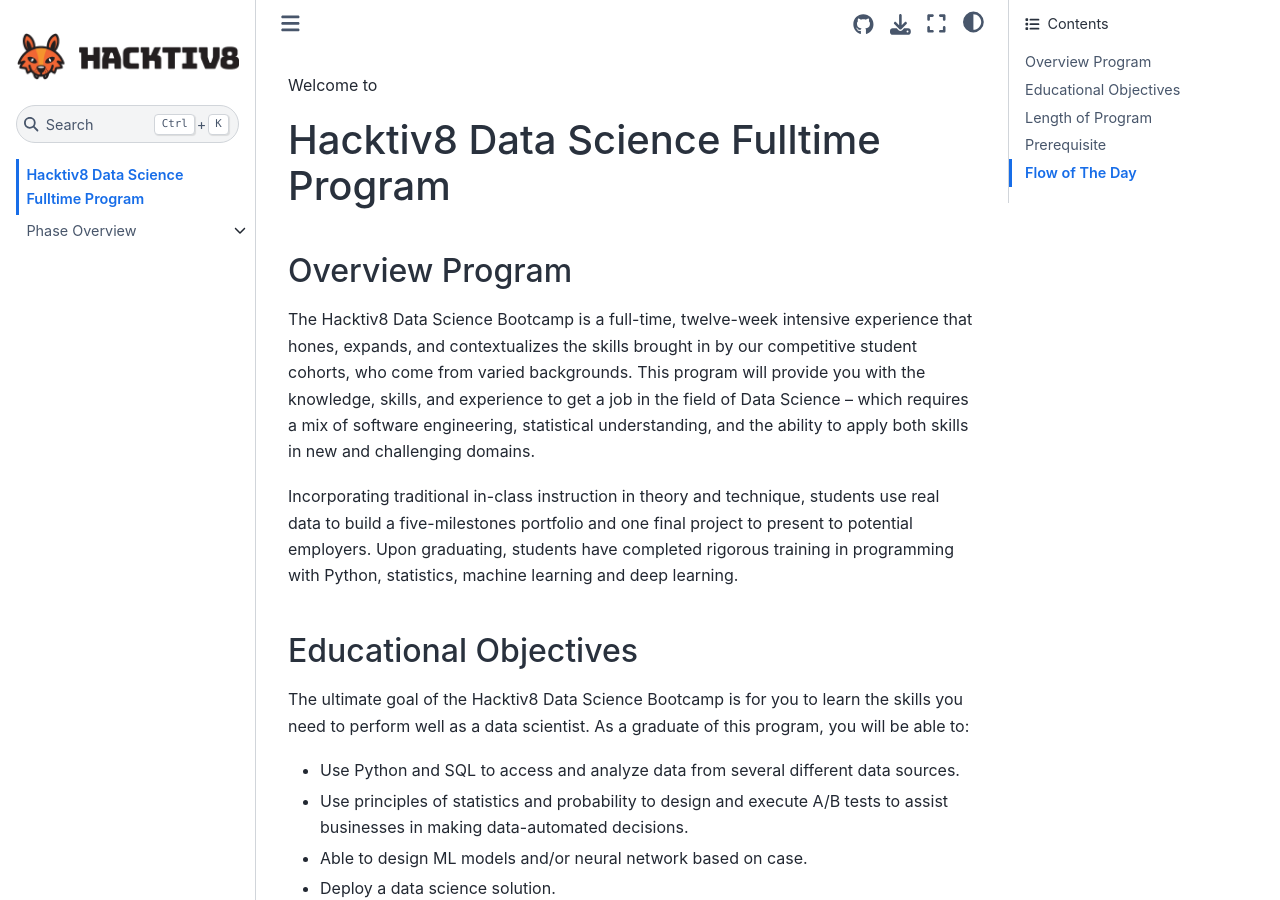
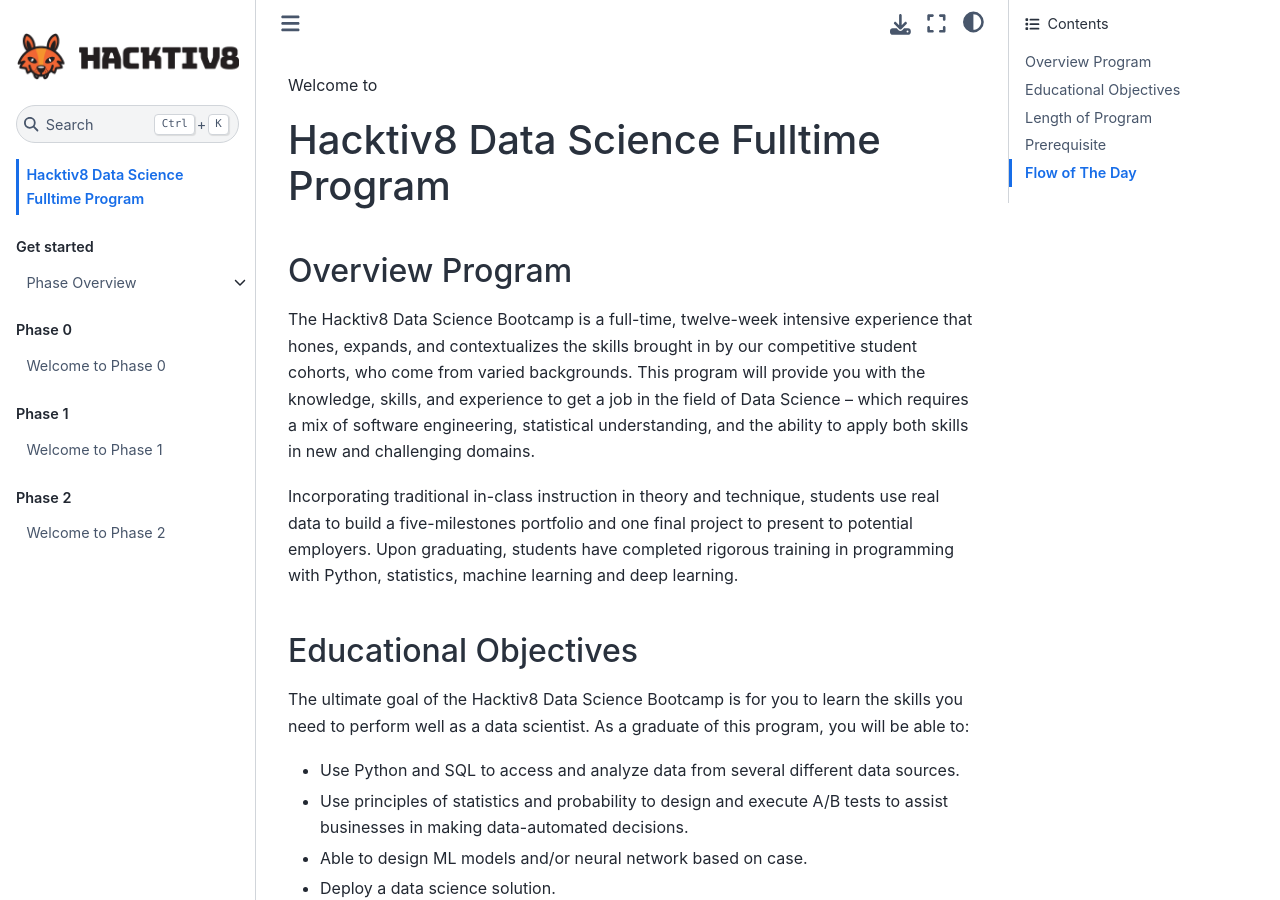
Before and after one commit to ardhiraka/FSDS_Guidelines, a Jupyter Book: the page built from intro.md, in a window 1280 px wide and 900 px high. Built offline with Jupyter Book 1.0.4 settings and Sphinx 7.4.7 and the Sphinx Book theme 1.1.4, drawn with Linux system fonts in a browser that asks for light colours.

```diff
--- a/_config.yml
+++ b/_config.yml
@@ -3,12 +3,14 @@
 
 title: Fulltime Data Science Materials Guidelines
 author: Hacktiv8 Ai Curriculum Team
-logo: logo.png
+logo: images/logo.png
+exclude_patterns: [_build, Thumbs.db, .DS_Store, "**.ipynb_checkpoints", example]
+only_build_toc_files: true
 
 # Force re-execution of notebooks on each build.
 # See https://jupyterbook.org/content/execute.html
 execute:
-  execute_notebooks: force
+  execute_notebooks: off
 
 # Define the name of the latex output file for PDF builds
 latex:
@@ -28,5 +30,7 @@ repository:
 # Add GitHub buttons to your book
 # See https://jupyterbook.org/customize/config.html#add-a-link-to-your-repository
 html:
-  use_issues_button: true
-  use_repository_button: true
+  use_issues_button: false
+  use_repository_button: false
+  use_edit_page_button: false
+  favicon: images/favicon.ico
--- a/_toc.yml
+++ b/_toc.yml
@@ -2,7 +2,24 @@
 # Learn more at https://jupyterbook.org/customize/toc.html
 #
 - file: intro
-- file: content
-  sections:
-    - file: markdown
-    - file: notebooks
+
+- part: Get started
+  chapters:
+  - file: start/phase_overview
+    sections:
+      - file: start/p0_overview
+      - file: start/p1_overview
+      - file: start/p2_overview
+
+- part: Phase 0
+  chapters:
+  - file: p0/start
+    title: Welcome to Phase 0
+- part: Phase 1
+  chapters:
+  - file: p1/start
+    title: Welcome to Phase 1
+- part: Phase 2
+  chapters:
+  - file: p2/start
+    title: Welcome to Phase 2
--- a/requirements.txt
+++ b/requirements.txt
@@ -1,3 +1,4 @@
 jupyter-book
 matplotlib
 numpy
+pandas
```
Also changed, not shown: README.md (added, +5 -0 lines), content.md (deleted, +0 -5 lines), p0/start.md (added, +1 -0 lines), p1/start.md (added, +1 -0 lines), p2/start.md (added, +1 -0 lines), start/p0_overview.md (added, +1 -0 lines), start/p1_overview.md (added, +1 -0 lines), start/p2_overview.md (added, +1 -0 lines), start/phase_overview.md (added, +2 -0 lines), example/markdown.md (renamed from markdown.md), images/favicon.ico (added), images/logo.png (renamed from logo.png), notebooks.ipynb (deleted), 2 other files.
